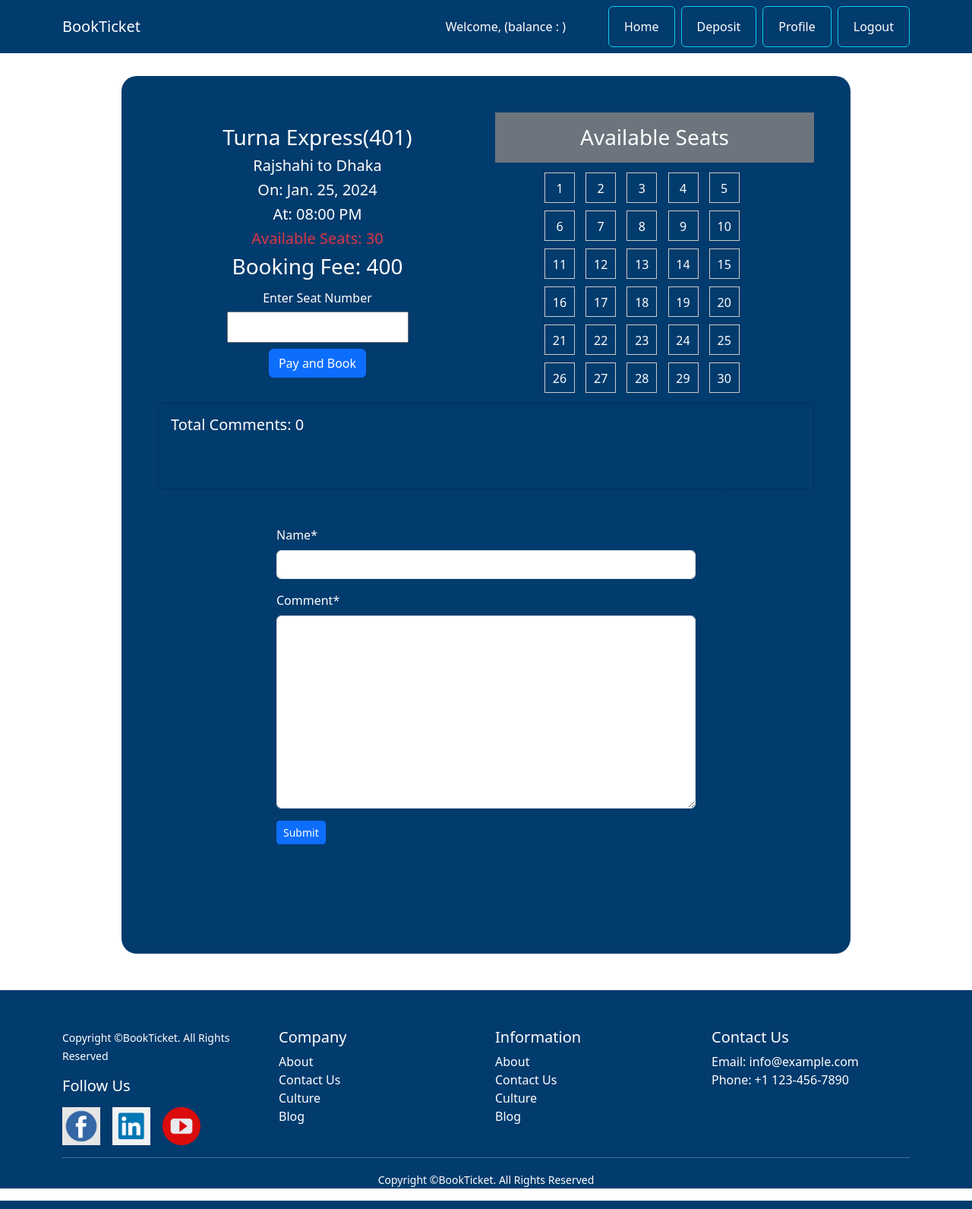
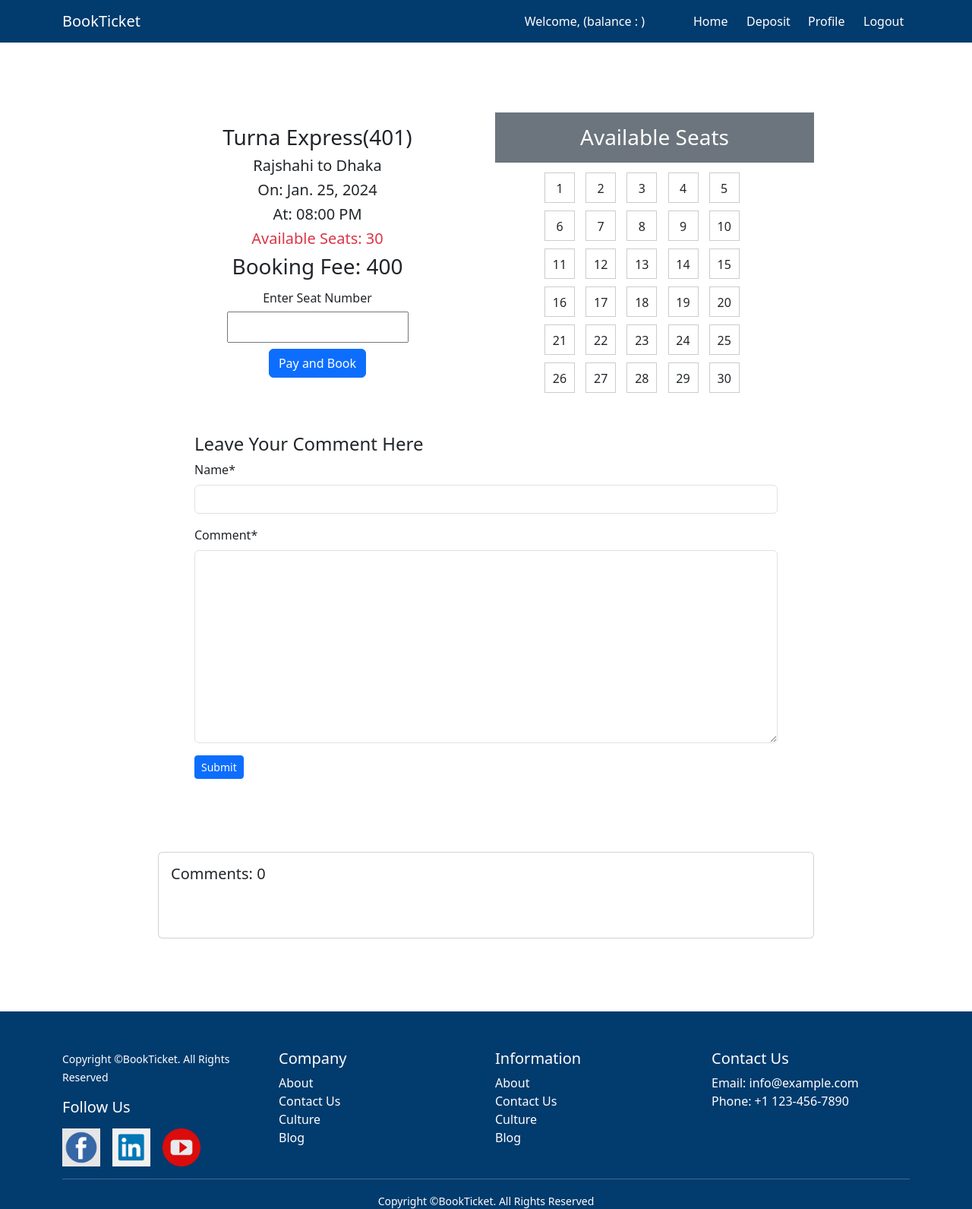
Before and after one commit to riduanul/ticket-booking-app, a Django app: page /train/train_details/3 in a window 1280 px wide. Shown: the top 1591 px of the page at 76% size. Run offline with Django 5.2, Linux system fonts and the light colour scheme; a user stored in the database is signed in; data comes from the database, SQL or seed files in the repository; both versions use the stored data as it was after the commit; some libraries are stand-ins or nearby versions.

Commit message:
designe updated

```diff
--- a/templates/base.html
+++ b/templates/base.html
@@ -17,8 +17,64 @@
       integrity="sha384-T3c6CoIi6uLrA9TneNEoa7RxnatzjcDSCmG1MXxSR1GAsXEV/Dwwykc2MPK8M2HN"
       crossorigin="anonymous"
     />
+
+    <style>
+      .hvr-underline-from-left {
+        display: inline-block;
+        vertical-align: middle;
+        -webkit-transform: perspective(1px) translateZ(0);
+        transform: perspective(1px) translateZ(0);
+        box-shadow: 0 0 1px rgba(0, 0, 0, 0);
+        position: relative;
+        overflow: hidden;
+      }
+      .hvr-underline-from-left:before {
+        content: "";
+        position: absolute;
+        z-index: -1;
+        left: 0;
+        right: 100%;
+        bottom: 0;
+        background: #2098D1;
+        height: 4px;
+        -webkit-transition-property: right;
+        transition-property: right;
+        -webkit-transition-duration: 0.3s;
+        transition-duration: 0.3s;
+        -webkit-transition-timing-function: ease-out;
+        transition-timing-function: ease-out;
+      }
+      .hvr-underline-from-left:hover:before, .hvr-underline-from-left:focus:before, .hvr-underline-from-left:active:before {
+        right: 0;
+      }
+    </style>
   </head>
   <body>
+    {% for i in messages %}
+      <script>
+        // Trigger SweetAlert2 automatically based on a condition
+        {% if i.tags == 'warning' %}
+        document.addEventListener('DOMContentLoaded', function() {
+          Swal.fire({
+              title: 'Message!',
+              text: '{{i}}',
+              icon: 'warning',
+              confirmButtonText: 'OK'
+          });
+        });
+        {% else %}
+        document.addEventListener('DOMContentLoaded', function() {
+          Swal.fire({
+              title: 'Message!',
+              text: '{{i}}',
+              icon: 'success',
+              confirmButtonText: 'OK'
+          });
+        });
+        {% endif %}
+    </script>
+    {% endfor %}
+
     <header>
       <nav class="navbar navbar-expand-lg fixed-top text-white" style="background-color: #023B6D;">
         <div class="container">
@@ -46,7 +102,7 @@
 
               {%if request.user.is_authenticated%}
               <div class="text-blue-900 my-auto font-black px-5">Welcome, {{ request.user.first_name }} (balance : {{request.user.user_account.balance}}) </div>
-              <li class="nav-item btn btn-outline-info ">
+              <li class="nav-item hvr-underline-from-left">
                 <a
                   class="nav-link active text-white"
                   aria-current="page"
@@ -54,26 +110,26 @@
                   >Home</a
                 >
               </li>
-              <li class="nav-item btn btn-outline-info ">
+              <li class="nav-item hvr-underline-from-left ">
                 <a class="nav-link text-white" href="{% url 'deposit' %}">Deposit</a>
               </li>
-              <li class="nav-item btn btn-outline-info ">
+              <li class="nav-item hvr-underline-from-left ">
                 <a class="nav-link text-white" href="{% url 'profile'%}">Profile</a>
               </li>
-              <li class="nav-item btn btn-outline-info ">
+              <li class="nav-item hvr-underline-from-left ">
                 <a class="nav-link text-white" href="{% url 'logout' %}"
                   >Logout</a
                 >
               </li>
               {% else %}
-              <li class="nav-item d-flex justify-content-around align-items-center btn btn-outline-info">
+              <li class="nav-item d-flex justify-content-around align-items-center hvr-underline-from-left">
                 <a class="nav-link text-white" href="{% url 'login' %}"
                   >Login</a
                 >
 
                 <i class="fa-regular fa-user"></i>
               </li>
-              <li class="nav-item d-flex justify-content-around align-items-center btn btn-outline-info ">
+              <li class="nav-item d-flex justify-content-around align-items-center hvr-underline-from-left ">
                 <a class="nav-link text-white " href="{% url 'signup' %}"
                   >Register</a
                 >
@@ -139,7 +195,7 @@
 
 
   <script src="https://cdn.jsdelivr.net/npm/sweetalert2@10"></script>
-
+  <script src="https://cdn.jsdelivr.net/npm/sweetalert2@11"></script>
     <script
       src="https://cdn.jsdelivr.net/npm/@popperjs/core@2.11.8/dist/umd/popper.min.js"
       integrity="sha384-I7E8VVD/ismYTF4hNIPjVp/Zjvgyol6VFvRkX/vR+Vc4jQkC+hVqc2pM8ODewa9r"
--- a/trains/templates/train_details.html
+++ b/trains/templates/train_details.html
@@ -18,15 +18,8 @@
   }
 </style>
 
-<div class="booking w-75 mx-auto mb-5 p-5 text-white" style='background-color:#023B6D; margin-top:100px; border-radius:20px;'>
-  {% if messages %}
-  {% for message in messages %}
-  <p {% if message.tags %} class="text-{{ message.tags }} text-center fw-bold" {% endif %}>
-      {{ message }}
-  </p>
-  {% endfor %}
-  {% endif %}
-  <div class="row align-items-center">
+<div class="booking w-75 mx-auto mb-5 p-5" style='margin-top:100px; border-radius:20px;'>
+   <div class="row align-items-center">
     <div class="col-md-6 text-center" style="line-height: 35px">
       <h3>{{ train.train }}</h3>
       <h5>{{ train.departure_station }} to {{ train.arrival_station }}</h5>
@@ -48,7 +41,7 @@
       <h3 class="text-center text-bg-secondary p-3 text-white">Available Seats</h3>
       {% if train.available_seats > 0 %}
       <div class="seat-plan mx-auto" style="width: 300px">
-        {% for seat in available_seats %}
+        {% for seat in total_seats %}
         <div class="seat {% if seat in booked_seat_numbers %}booked{% endif %}">
           <a style="cursor: pointer">{{ seat }}</a>
 
@@ -60,18 +53,9 @@
       {% endif %}
     </div>
   </div>
-   <div class="card p-3 mt-2  " style="background-color:#023B6D">
-    <h5 class='text-white'> Total Comments: {{comments | length }}</p>
-    <div class="card-body" style="background-color:#023B6D">
-        {%for comment in comments%}
-            <div class="p-2 lh-4 " style="background-color:#023B6D">
-                <p><small class='fw-bold'>{{comment.name}}</small> <small class='fs-6'>{{comment.date}}</small></p>
-                <p>{{comment.comment}}</p>
-            </div>
-        {%endfor%}
-    </div>
-</div>
-  <div class="w-75 mx-auto mb-5 p-5 text-white" style="width: 50%; margin: auto; border-radius:20px;   background-color:#023B6D; ">
+
+  <div class="w-100 mb-5 p-5 " style="width: 50%; margin: auto; border-radius:20px;   ">
+    <h4>Leave Your Comment Here</h4>
     <form  method="POST">
       {% csrf_token %}
       {{comment_form | crispy }}
@@ -89,6 +73,17 @@
       </button>
     </form>
   </div>
+  <div class="card p-3 mt-2 ">
+    <h5 class=''> Comments: {{comments | length }}</p>
+    <div class="card-body">
+        {%for comment in comments%}
+            <div class="p-2 lh-4 ">
+                <p><small class='fw-bold'>{{comment.name}}</small> <small class='fs-6'>{{comment.date}}</small></p>
+                <p>{{comment.comment}}</p>
+            </div>
+        {%endfor%}
+    </div>
+</div>
 </div>
 
 <script src="https://cdn.jsdelivr.net/npm/sweetalert2@10"></script>
--- a/trains/views.py
+++ b/trains/views.py
@@ -56,14 +56,15 @@ class TrainDetails(LoginRequiredMixin, DetailView):
     def get_context_data(self, **kwargs):
         context = super().get_context_data(**kwargs)
         train = self.object
-        available_seats = range(1, train.available_seats + 1)
+        total_seats = range(1, 30 + 1)
         booked_seats = Booking.objects.filter(train=train)
         booked_seat_numbers = [booking.booked_seat for booking in booked_seats]
         comments = train.comments.all()
         comment_form = CommentForm()
 
         context.update({
-            'available_seats': available_seats,
+
+            'total_seats': total_seats,
             'booked_seat_numbers': booked_seat_numbers,
             'comments': comments,
             'comment_form': comment_form
```
Also changed, not shown: passengers/templates/deposit.html (+0 -7 lines), passengers/templates/password_change.html (+1 -7 lines), passengers/templates/profile.html (+1 -7 lines), passengers/templates/registration.html (+1 -7 lines), passengers/templates/update_profile.html (+1 -8 lines), templates/home.html (+9 -15 lines), trains/templates/filtered_train.html (+10 -13 lines), trains/templates/train.html (+11 -13 lines), db.sqlite3, static/images/1.jpg, static/images/2.jpg (deleted), static/images/3.jpg, static/images/platform.avif (added), static/images/platform.webp (added), 1 more files.
